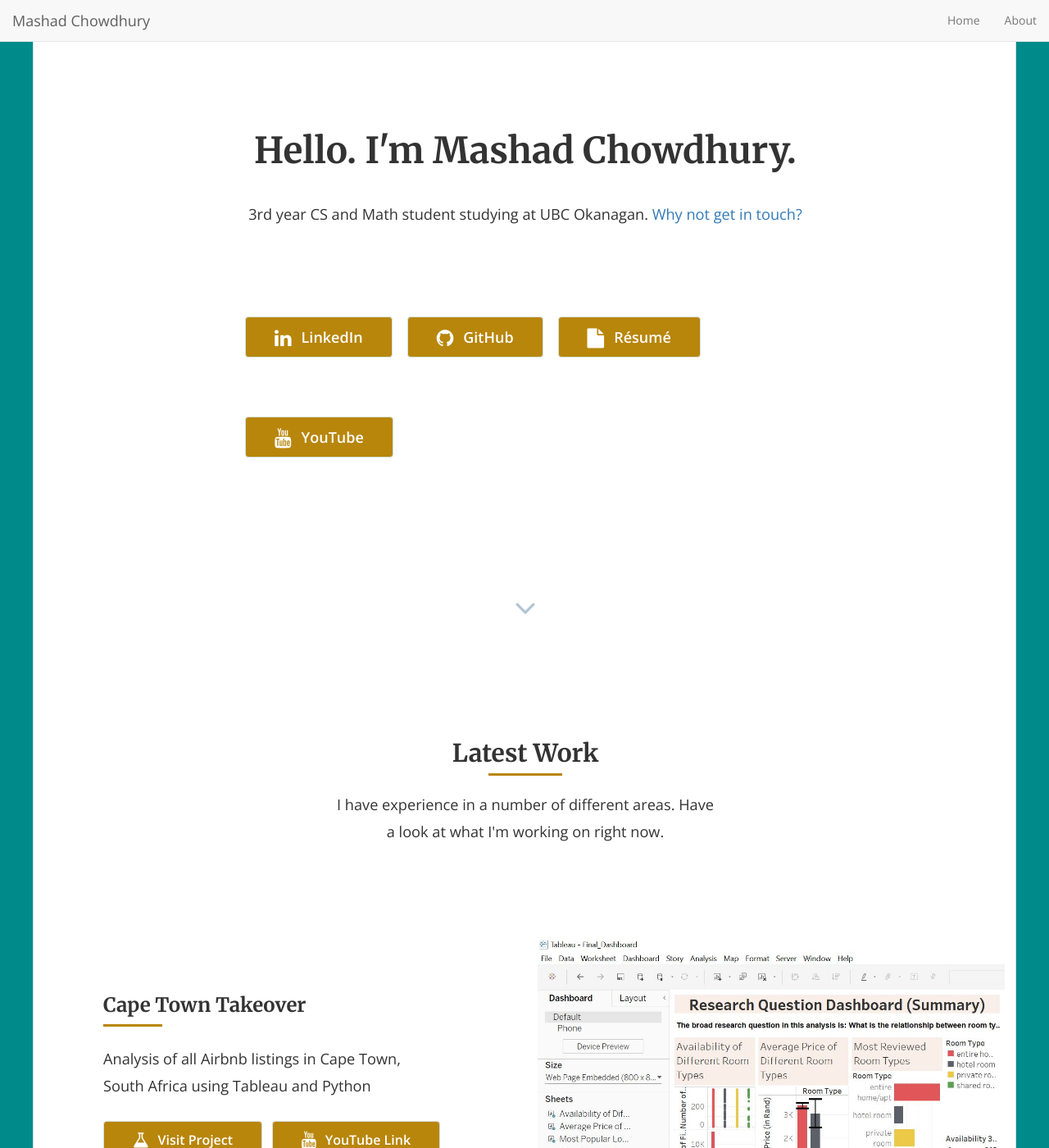
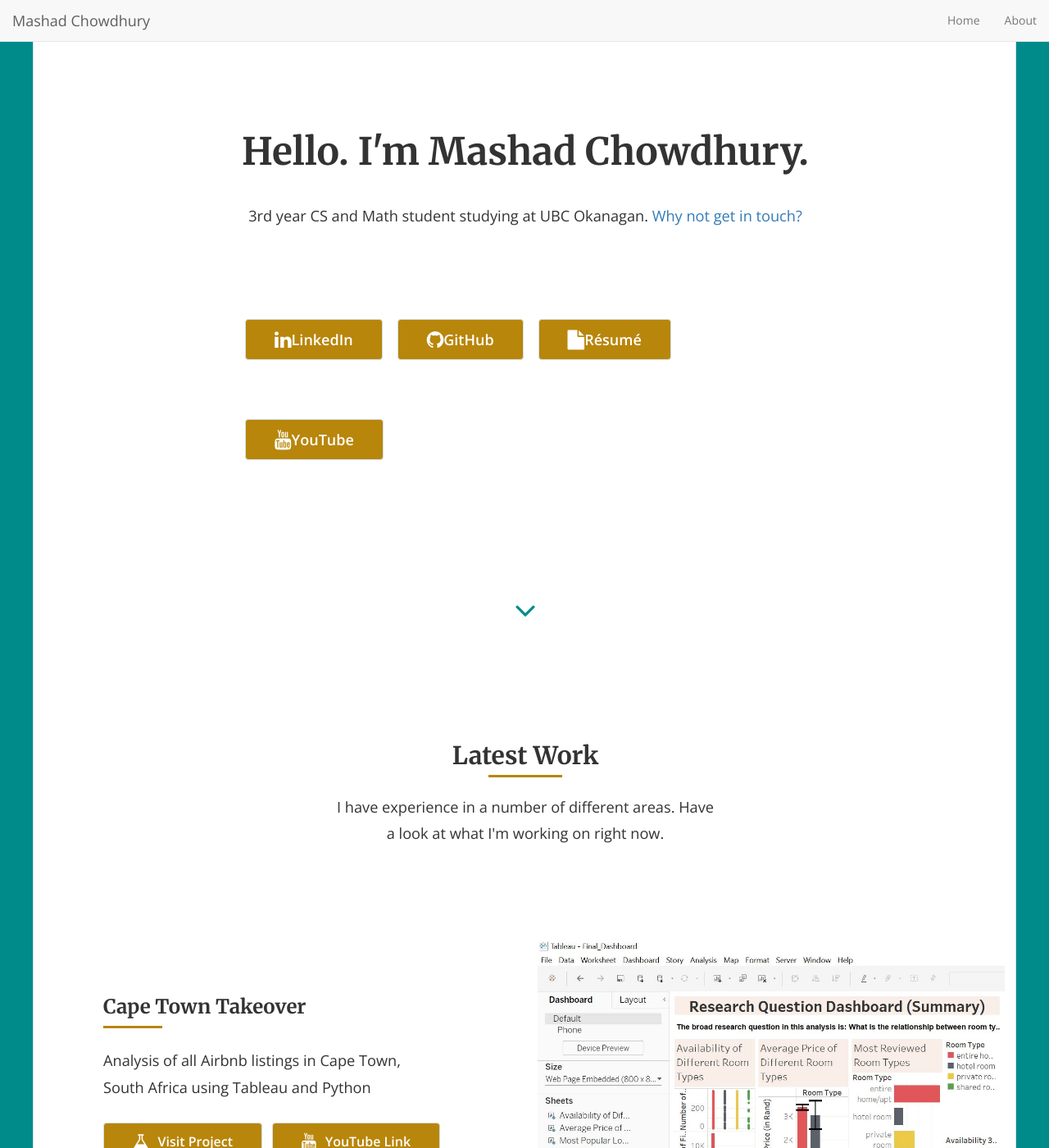
Before and after one commit to mashadchowdhury/mashadchowdhury.github.io, a Jekyll site: the page built from index.html, in a window 1280 px wide and 1400 px high. Shown: the whole window at 82% size. Built offline with Jekyll 4.4.1, drawn with Linux system fonts in a browser that asks for light colours; nearby versions of some CDN libraries; the list of posts is cut into pages by our own code.

Commit message:
Update style.scss

```diff
--- a/css/style.scss
+++ b/css/style.scss
@@ -97,7 +97,7 @@
 .section-jump {
   position: relative;
   top: 0;
-  color: #b0c5d2;
+  color: #008b8b;
   margin: 0 auto;
   display: table;
   @include transition(top .2s ease-in);
@@ -133,7 +133,7 @@
     width: 100%;
   }
   h1 {
-    font-size: 44px;
+    font-size: 46px;
   }
   p {
     margin: 2em 0 4em 0;
@@ -142,7 +142,7 @@
     margin: 0 auto;
     display: table;
     i {
-      padding-right: 0.5em;
+      padding-right: 0;
     }
   }
 }
```
